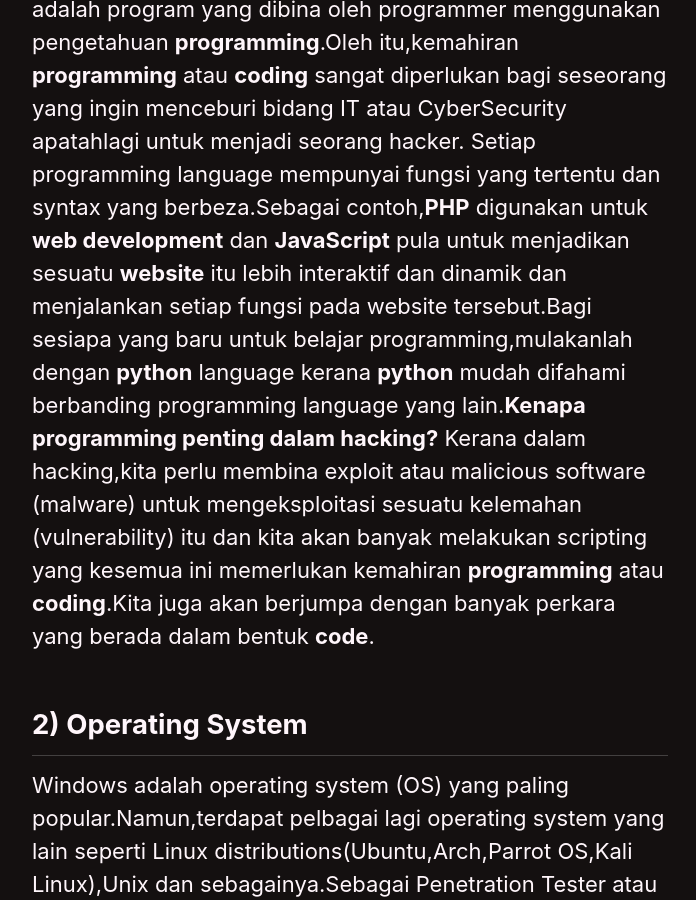
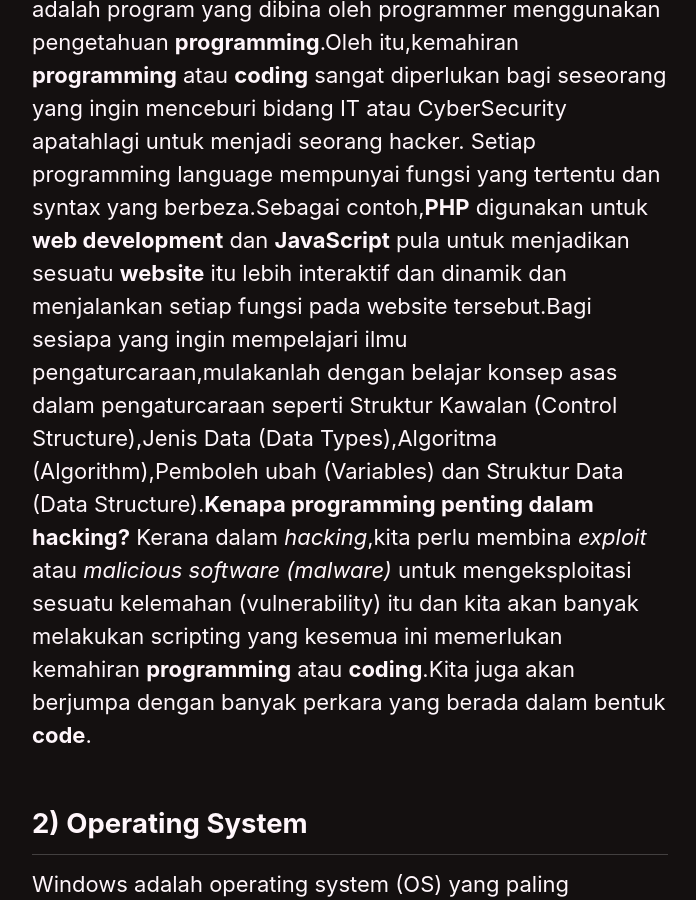
Before and after one commit to faridarif/faridarif.github.io, a Jekyll site: the page built from _posts/2020-09-25-General-AsasHacking.md, in a window 1280 px wide and 900 px high, scrolled down 1181 px. Shown: the whole window, without its empty margins (290-986 px from the left). Built offline with Jekyll 4.4.1, drawn with Linux system fonts in a browser that asks for light colours; cached includes are drawn as plain includes.

Commit message:
Update 2020-09-25-General-AsasHacking.md

```diff
--- a/_posts/2020-09-25-General-AsasHacking.md
+++ b/_posts/2020-09-25-General-AsasHacking.md
@@ -31,10 +31,8 @@ menggunakan pengetahuan **programming**.Oleh itu,kemahiran **programming** atau
 bagi seseorang yang ingin menceburi bidang IT atau CyberSecurity apatahlagi untuk menjadi seorang hacker.
 Setiap programming language mempunyai fungsi yang tertentu dan syntax yang berbeza.Sebagai contoh,**PHP**
 digunakan untuk **web development** dan **JavaScript** pula untuk menjadikan sesuatu **website** itu lebih
-interaktif dan dinamik dan menjalankan setiap fungsi pada website tersebut.Bagi sesiapa yang baru untuk
-belajar programming,mulakanlah dengan **python** language kerana **python** mudah difahami berbanding
-programming language yang lain.**Kenapa programming penting dalam hacking?** Kerana dalam hacking,kita perlu
-membina exploit atau malicious software (malware) untuk mengeksploitasi sesuatu kelemahan (vulnerability)
+interaktif dan dinamik dan menjalankan setiap fungsi pada website tersebut.Bagi sesiapa yang ingin mempelajari ilmu pengaturcaraan,mulakanlah dengan belajar konsep asas dalam pengaturcaraan seperti Struktur Kawalan (Control Structure),Jenis Data (Data Types),Algoritma (Algorithm),Pemboleh ubah (Variables) dan Struktur Data (Data Structure).**Kenapa programming penting dalam hacking?** Kerana dalam *hacking*,kita perlu
+membina *exploit* atau *malicious software (malware)* untuk mengeksploitasi sesuatu kelemahan (vulnerability)
 itu dan kita akan banyak melakukan scripting yang kesemua ini memerlukan kemahiran **programming** atau
 **coding**.Kita juga akan berjumpa dengan banyak perkara yang berada dalam bentuk **code**.
 
```
